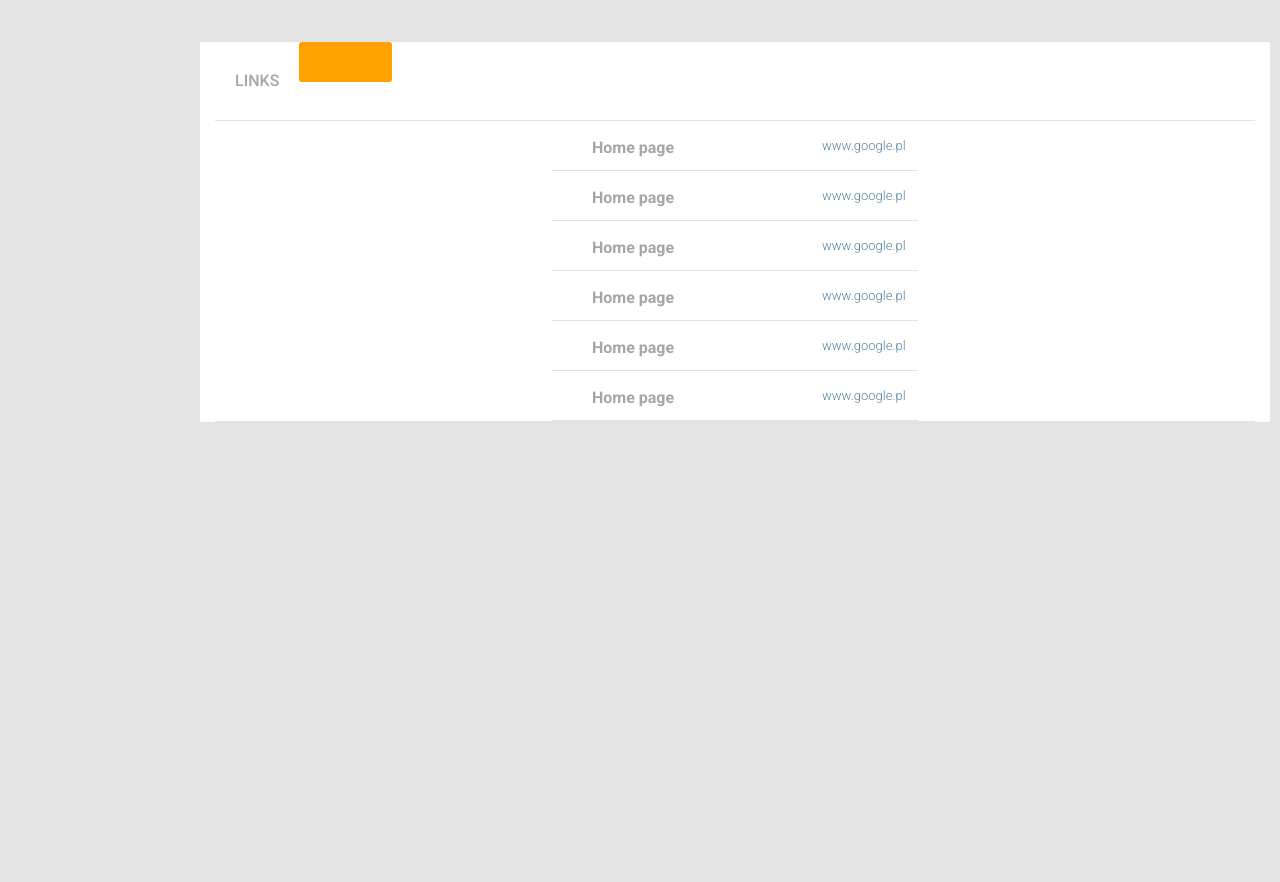
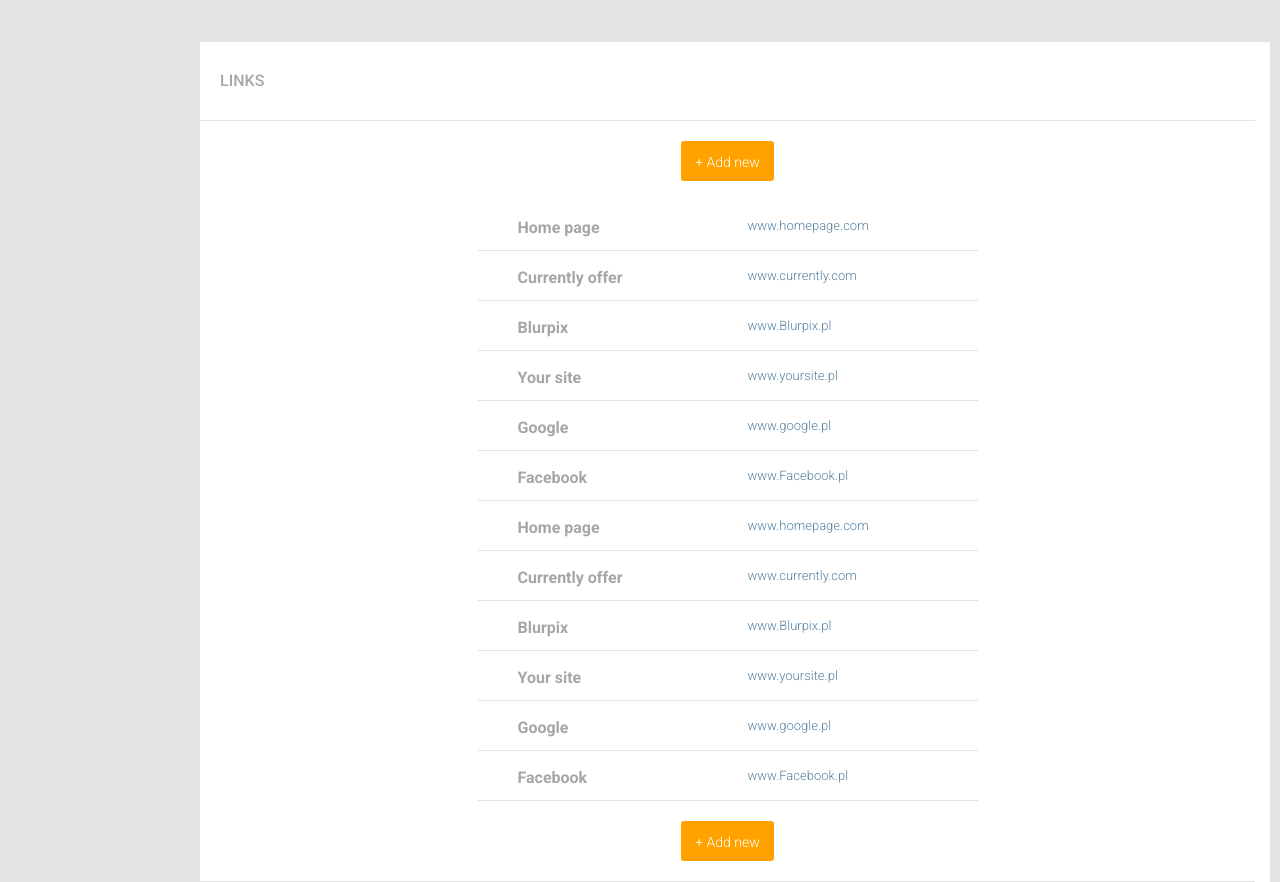
Before and after one commit to Patryk-Rozwadowski/admin-panel, a website: page index.html in a window 1280 px wide. Shown: the part 920-1802 px from the top of the page. Before the commit the page ends 1342 px from the top, so only its background shows below. Drawn offline with nearby package versions, Linux system fonts and the light colour scheme.

Commit message:
add more links,add buttons +add, fixed styles

```diff
--- a/index.html
+++ b/index.html
@@ -181,36 +181,86 @@
           <div class="col-12-xl">
             <h1 class="page-header">LINKS</h1>
           </div>
-          <button class="btn btn--orange">
-            <span class="icon-"
-            Add new
-          </button>
         </div>
         <section class="links-section flex-center">
+          <button class="btn btn--orange links-section--button-add">
+            <span class="section-text">+ Add new</span>
+          </button>
           <div class="table--link">
             <span class="table--line-header page-header">Home page</span>
+            <a href="#" class="small-link">www.homepage.com</a>
+            <span class="icon-links"></span>
+            <span class="icon-trash"></span>
+          </div>
+          <div class="table--link">
+            <span class="table--line-header page-header">Currently offer</span>
+            <a href="#" class="small-link">www.currently.com</a>
+            <span class="icon-links"></span>
+            <span class="icon-trash"></span>
+          </div>
+          <div class="table--link">
+            <span class="table--line-header page-header">Blurpix</span>
+            <a href="#" class="small-link">www.Blurpix.pl</a>
+            <span class="icon-links"></span>
+            <span class="icon-trash"></span>
+          </div>
+          <div class="table--link">
+            <span class="table--line-header page-header">Your site</span>
+            <a href="#" class="small-link">www.yoursite.pl</a>
+            <span class="icon-links"></span>
+            <span class="icon-trash"></span>
+          </div>
+          <div class="table--link">
+            <span class="table--line-header page-header">Google</span>
             <a href="#" class="small-link">www.google.pl</a>
+            <span class="icon-links"></span>
+            <span class="icon-trash"></span>
+          </div>
+          <div class="table--link">
+            <span class="table--line-header page-header">Facebook</span>
+            <a href="#" class="small-link">www.Facebook.pl</a>
+            <span class="icon-links"></span>
+            <span class="icon-trash"></span>
           </div>
           <div class="table--link">
             <span class="table--line-header page-header">Home page</span>
-            <a href="#" class="small-link">www.google.pl</a>
+            <a href="#" class="small-link">www.homepage.com</a>
+            <span class="icon-links"></span>
+            <span class="icon-trash"></span>
           </div>
           <div class="table--link">
-            <span class="table--line-header page-header">Home page</span>
-            <a href="#" class="small-link">www.google.pl</a>
+            <span class="table--line-header page-header">Currently offer</span>
+            <a href="#" class="small-link">www.currently.com</a>
+            <span class="icon-links"></span>
+            <span class="icon-trash"></span>
           </div>
           <div class="table--link">
-            <span class="table--line-header page-header">Home page</span>
-            <a href="#" class="small-link">www.google.pl</a>
+            <span class="table--line-header page-header">Blurpix</span>
+            <a href="#" class="small-link">www.Blurpix.pl</a>
+            <span class="icon-links"></span>
+            <span class="icon-trash"></span>
           </div>
           <div class="table--link">
-            <span class="table--line-header page-header">Home page</span>
-            <a href="#" class="small-link">www.google.pl</a>
+            <span class="table--line-header page-header">Your site</span>
+            <a href="#" class="small-link">www.yoursite.pl</a>
+            <span class="icon-links"></span>
+            <span class="icon-trash"></span>
           </div>
           <div class="table--link">
-            <span class="table--line-header page-header">Home page</span>
+            <span class="table--line-header page-header">Google</span>
             <a href="#" class="small-link">www.google.pl</a>
+            <span class="icon-links"></span>
+            <span class="icon-trash"></span>
           </div>
+          <div class="table--link">
+            <span class="table--line-header page-header">Facebook</span>
+            <a href="#" class="small-link">www.Facebook.pl</a>
+            <span class="icon-links"></span>
+            <span class="icon-trash"></span>
+          </div>
+          <button class="btn btn--orange links-section--button-add">
+            <span class="section-text">+ Add new</span>
+          </button>
         </section>
       </div>
     </main>
--- a/sass/_variables.scss
+++ b/sass/_variables.scss
@@ -126,6 +126,10 @@
   box-shadow: none;
   text-align: center;
   cursor: pointer;
+
+  .section-text {
+    color:$white;
+  }
 }
 .btn-reset {
   @extend .btn;
--- a/sass/sections/_links-section.scss
+++ b/sass/sections/_links-section.scss
@@ -3,7 +3,25 @@
   border-bottom:1px solid $light-grey;
   display:flex;
   flex-direction: column;
+
   .table--link {
     border-bottom:1px solid $light-grey;
+    &:hover .icon-links,
+    &:hover .icon-trash {
+      visibility: visible;
+    }
+    .icon-links,
+    .icon-trash {
+      visibility: hidden;
+    }
+    .small-link {
+      margin-right:50px;
+    }
+  }
+  .table--link {
+    width:500px;
   }
 }
+.links-section--button-add {
+  margin:20px;
+}
--- a/sass/sections/_main.scss
+++ b/sass/sections/_main.scss
@@ -8,13 +8,10 @@ main {
   top:60px;
 }
 
-
-
 // MAIN
 .container {
   width:calc(100vw - 210px) ;
   background-color:$white;
-  padding-left: 15px;
   padding-right: 15px;
   margin-left: 200px;
   margin-top:15px;
```
Also changed, not shown: stylesheets/style.css.
